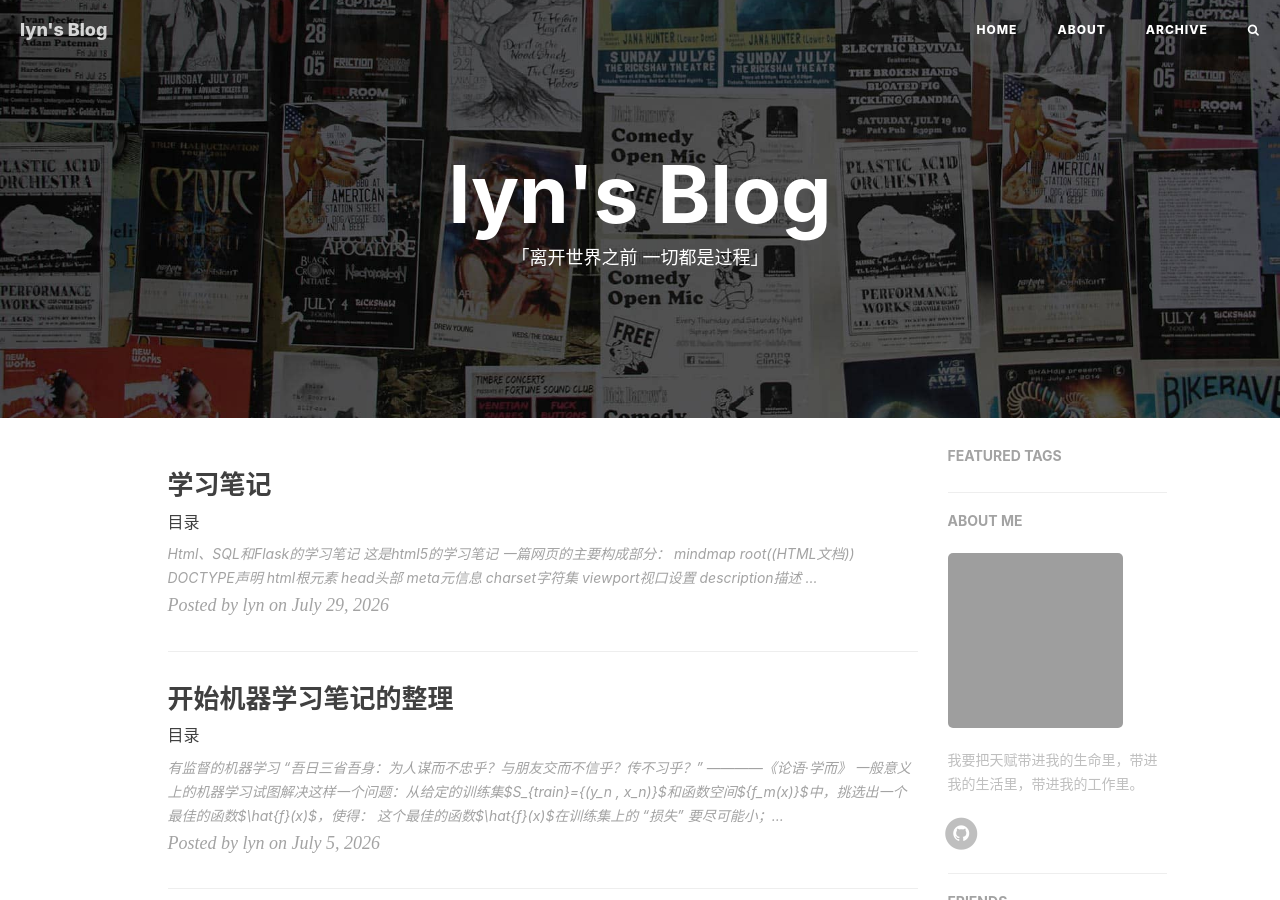
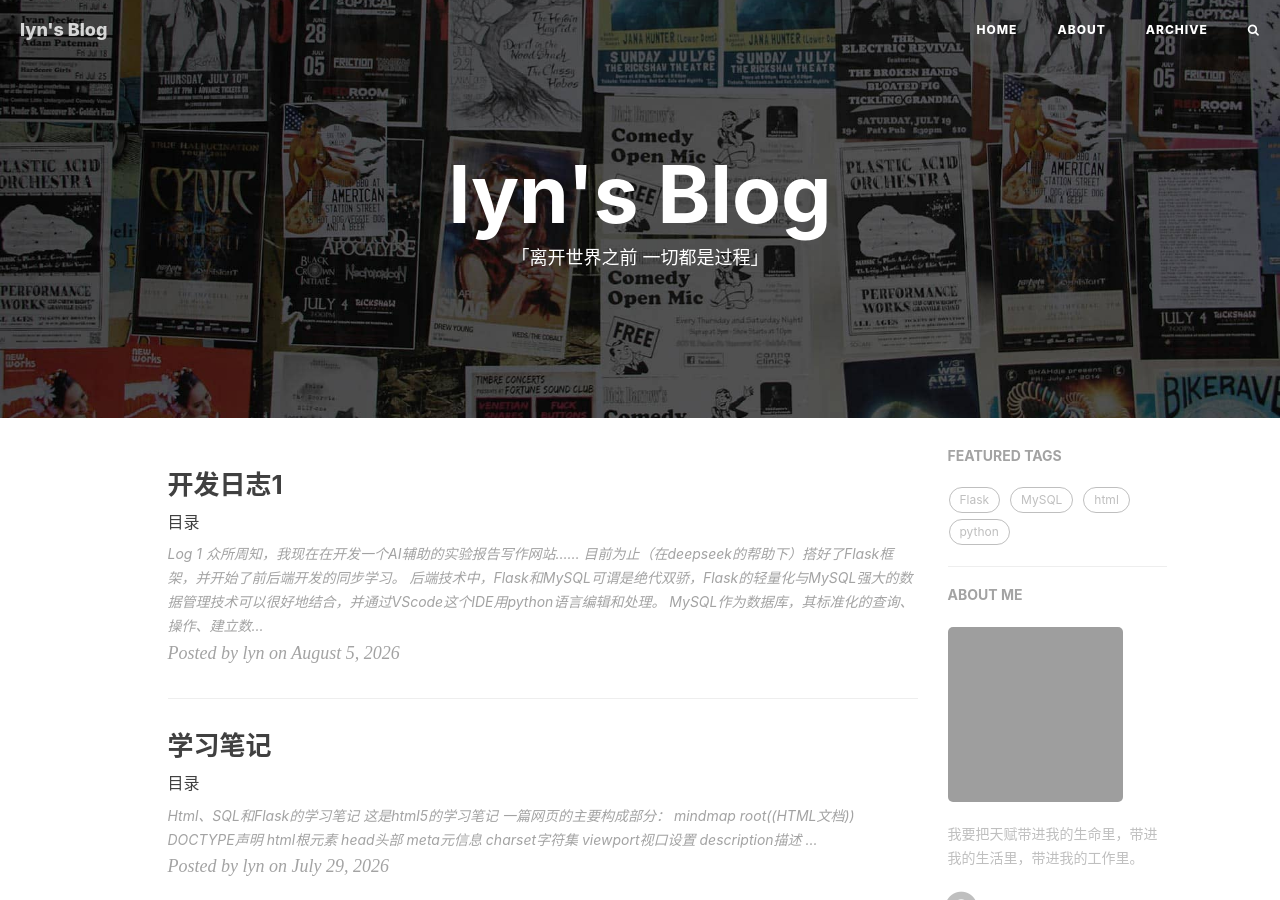
Before and after one commit to lyn14/lyn14.github.io, a Jekyll site: the page built from index.html, in a window 1280 px wide and 900 px high. Built offline with Jekyll 4.4.1, drawn with Linux system fonts in a browser that asks for light colours; nearby versions of some CDN libraries; the list of posts is cut into pages by our own code; comment, search, counter and statistics services are not loaded; some of the changed lines change nothing that is shown; grey boxes are pictures that could not be loaded.

Commit message:
添加开发日志1：Flask、Redis和MySQL技术分享，包含3D数学曲面模型展示

````diff
--- a/_includes/head.html
+++ b/_includes/head.html
@@ -69,4 +69,7 @@
     <!-- Google AdSense -->
     <script data-ad-client="ca-pub-6487568398225121" async
         src="https://pagead2.googlesyndication.com/pagead/js/adsbygoogle.js"></script>
+
+    <!-- Model Viewer for 3D models -->
+    <script type="module" src="https://unpkg.com/@google/model-viewer/dist/model-viewer.min.js"></script>
 </head>
--- /dev/null
+++ b/_posts/2026-08-04-develop-log.markdown
@@ -0,0 +1,93 @@
+---
+
+layout:    post
+title:    "开发日志1"
+subtitle:    "目录"
+date:    2026-08-05 10:00:00
+author:    "lyn"
+header-img: "img/aeneas-departing-from-troy.jpg"
+catalog: true
+tags:
+    - Flask
+    - python
+    - html
+    - MySQL
+mathjax: true
+mermaid: true
+
+---
+# Log 1
+
+## 众所周知，我现在在开发一个AI辅助的实验报告写作网站……
+
+目前为止（在deepseek的帮助下）搭好了Flask框架，并开始了前后端开发的同步学习。
+
+后端技术中，Flask和MySQL可谓是绝代双骄，Flask的轻量化与MySQL强大的数据管理技术可以很好地结合，并通过VScode这个IDE用python语言编辑和处理。
+
+MySQL作为数据库，其标准化的查询、操作、建立数据库的能力是毋庸置疑的，但是其短板在于处理在线请求和发送反馈上。MySQL直接将数据写入服务器磁盘，这就导致每一次调用请求都涉及一次低效的*IO*。据统计，一个只搭载了MySQL的服务器至多只能在一秒钟内处理五万个请求，而一个比较热门的网站一秒钟内收到的访问请求往往在十万次以上。所以光有一个强大的数据储存工具还不足以运转一个网站，我们需要像电脑内存之于CPU一样，建立一个数据的缓存和初步处理的前置“池”，使得短时间内大量的查询被打入这个池，而不至于直接挑战数据库的处理能力。为此我选择了**redis**（**Re**mote **Di**ctionary **S**ervice）这个服务器充当中间的缓冲池。
+
+这一块主要聚焦于后端开发经验，我将从 **1.Flask的建立与基本语法**；**2.Redis的下载与安装**；**3.IDE环境中MySQL的基本操作**三个方面出发，总结一下迄今为止我学到的技术和注意事项。并且在最后，我会通过一个实例——**生成请求ID并且调用binary()方法，返回该ID对应请求的二进制数**——来展示一下Flask，Redis和MySQL的联动机制。
+
+### redis队列：
+
+#### redis的下载与安装
+
+##### 方法一：从github直接下载大佬打包好的windows版本的redis服务器
+
+下载地址：
+
+##### 方法二：在docker里拉下redis镜像
+
+##### 方法三：在Linux中安装redis
+
+#### redis的功能
+
+redis队列的工作可以分成3步：用户给出要求，redis队列的连接与维护，以及最后给用户反馈结果。
+
+**Json格式**是一种所有浏览器和编译器通用且可读性较强的数据传输格式，其标准格式为：
+
+```json
+{
+    "key1":'xxxxxx',
+    "key2":'xxxxxx',
+    "key3":'xxxxxx'
+}
+```
+
+需要注意的是，为保证后端程序读取的便捷性，json格式的文件**键名必须用双引号包围，且整个代码块中不能有注释**。
+
+在python中，将字典类转换成json格式文件，以及将json格式文件转化成python的字典类，使用的分别是`json`包里的`jsonify()`和`json.dumps()`函数。
+
+
+```python
+@app.route("/submit_task", methods=["POST"])
+def submit_task():
+# 1.生成任务id
+    index=str(uuid.uuid4())
+
+# 2.连接redis队列
+    redis_connect= {
+        "host":"127.0.0.1",
+        "port":6379,
+        "password":"123456",
+        "encoding":"utf-8"
+    }
+    conn=redis.Redis(**redis_connect)
+
+# 3.将任务id存入redis队列
+    conn.lpush("task_queue", json.dumps({"task_id": index}))
+
+# 4.给用户返回
+    return jsonify({ "status" : "success" , "task_id" : index , "msg" : "任务已提交，请稍后查询结果！" })
+
+```
+
+<!-- markdownlint-disable MD033 -->
+<model-viewer
+  src="/assets/models/cone_surface.glb"
+  alt="圆锥面 z = sqrt(x^2 + y^2)"
+  auto-rotate
+  camera-controls
+  style="width: 100%; height: 500px;">
+</model-viewer>
+<!-- markdownlint-enable MD033 -->
````
Also changed, not shown: 1 other file.
